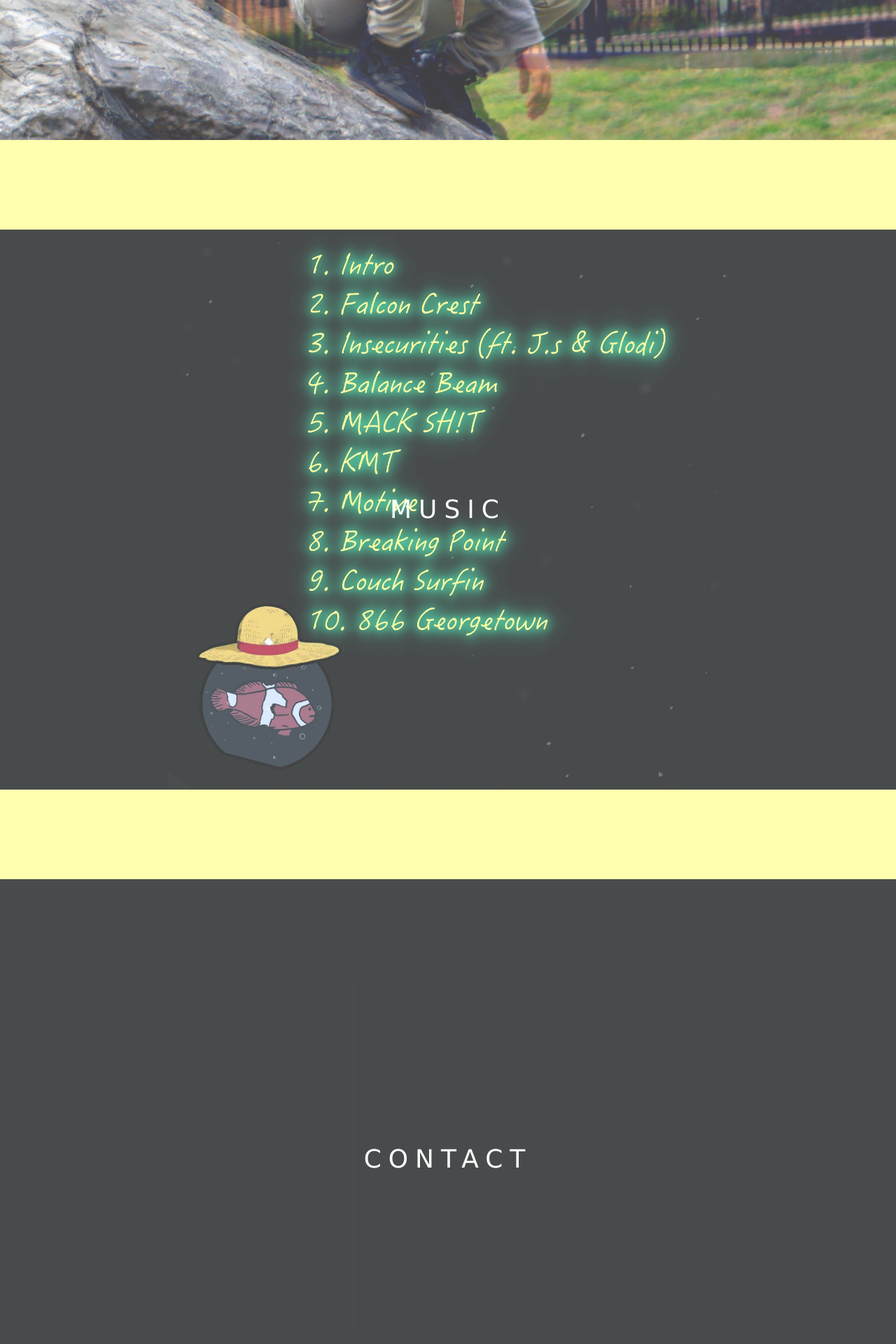
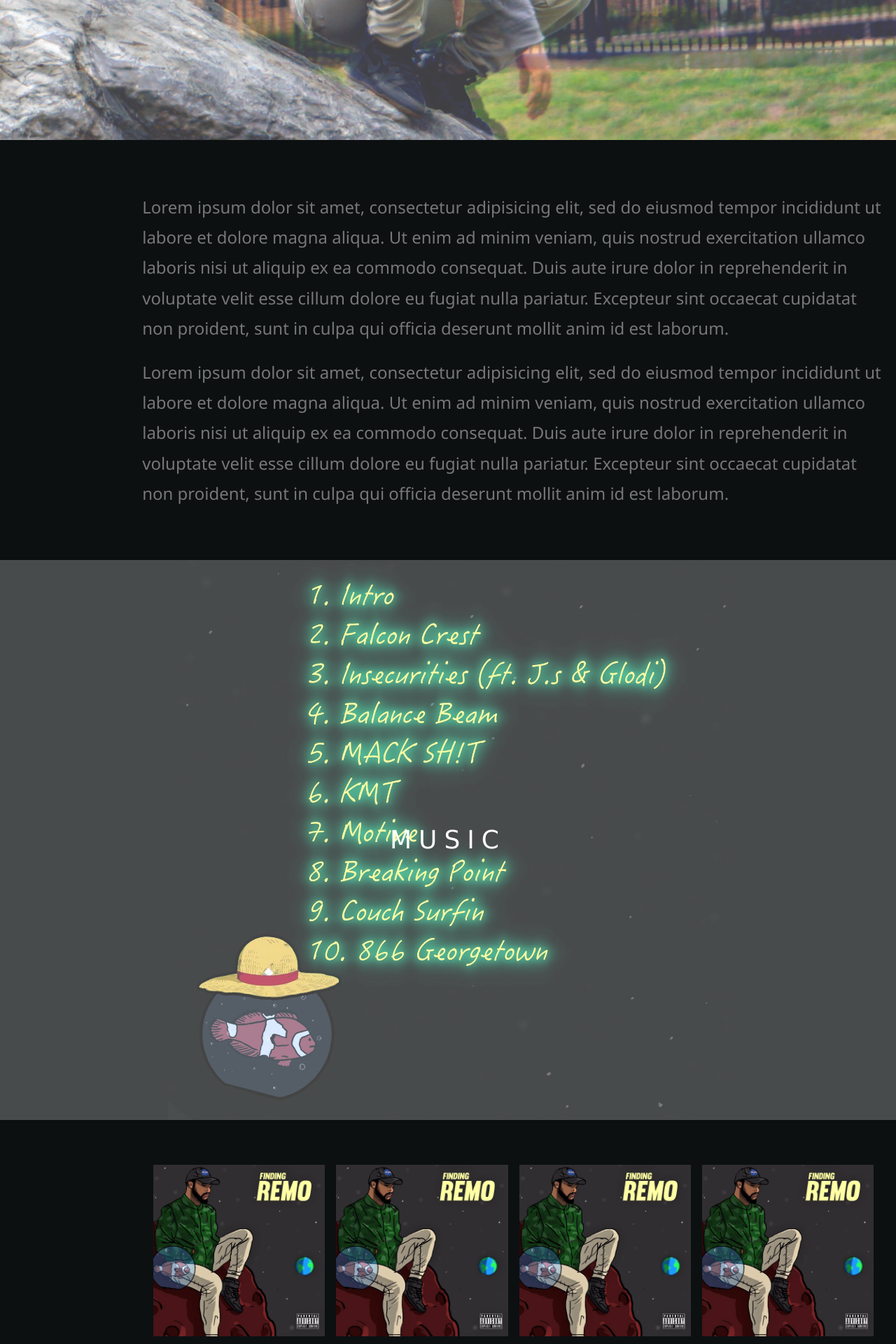
Before and after one commit to AnthonyJr/anthonyjr.github.io, a PHP site: page / in a window 1280 px wide. Shown: the part 1400-3320 px from the top of the page at 70% size. Run offline with PHP 8.4, Linux system fonts and the light colour scheme; some libraries are stand-ins or nearby versions.

Commit message:
no message

```diff
--- a/css/style.css
+++ b/css/style.css
@@ -14,8 +14,17 @@
 }
 
 #sec1, #sec2, #sec3, #sec4 {
-  background-color: #FFFFAF;
+  background-color: #0C1011; /* or use this yellow #FFFFAF*/
 }
+
+#sec2 {
+
+}
+#sec2_descrip{
+    margin-left: 15%;
+    margin-right: auto;
+}
+
 
 /* First image (Logo. Full height) */ /* this class works */
 /*.bgimg-1 {
@@ -68,9 +77,11 @@
   background-size:contain;
   max-height: 10220px;
   max-width: 10220px;
-  height: 100%;
+  height: 400px;
   width: 100%;
 }
+
+
 
 .w3-wide {letter-spacing: 10px;}
 .w3-hover-opacity {cursor: pointer;}
--- a/index.html
+++ b/index.html
@@ -58,9 +58,11 @@
 
 
   </head>
+
   <body>
     <!-- Icon Bar (Sidebar - hidden on small screens) -->
-    <nav class="w3-sidebar w3-bar-block w3-small w3-hide-small w3-center">
+  <nav class="w3-sidebar w3-bar-block w3-small w3-hide-small w3-center" style="width: 100px;">
+
     <!-- Avatar image in top left corner -->
     <img src="img/fishbowl.jpg" style="width:100%">
     <a href="#home" class="w3-bar-item w3-button w3-padding-large w3-black">
@@ -79,8 +81,12 @@
       <i class="fa fa-envelope w3-xxlarge"></i>
       <p>CONTACT</p>
     </a>
+    <a href="https://twitter.com/DamnRemo" target="_blank" class="w3-bar-item w3-button w3-padding-large w3-hover-black">
+      <i class="fa fa-twitter w3-xxlarge"></i>
+      <p></p>
+    </a>
+  </nav>
 
-    </nav>
 
     <!-- Navbar on small screens (Hidden on medium and large screens) -->
     <div class="w3-top w3-hide-large w3-hide-medium" id="myNavbar">
@@ -114,6 +120,20 @@
 	<!-- Container (Portfolio Section) --> <!-- w3-content -->
 	<div class=" w3-container w3-padding-64" id="sec2">
 
+    <h3 id ="sec2_descrip" class="w3-right" style="">Lorem ipsum dolor sit amet, consectetur adipisicing elit,
+      sed do eiusmod tempor incididunt ut labore et dolore magna aliqua. Ut enim ad minim veniam, quis nostrud
+      exercitation ullamco laboris nisi ut aliquip ex ea commodo consequat. Duis aute irure dolor in reprehenderit
+      in voluptate velit esse cillum dolore eu fugiat nulla pariatur. Excepteur sint occaecat cupidatat non proident,
+      sunt in culpa qui officia deserunt mollit anim id est laborum.</h3>
+<br>
+<br>
+    <h3 class="w3-right" id="sec2_descrip" >Lorem ipsum dolor sit amet, consectetur adipisicing elit, sed do eiusmod tempor
+      incididunt ut labore et dolore magna aliqua. Ut enim ad minim veniam, quis nostrud exercitation ullamco laboris
+       nisi ut aliquip ex ea commodo consequat. Duis aute irure dolor in reprehenderit in voluptate velit esse cillum
+       dolore eu fugiat nulla pariatur. Excepteur sint occaecat cupidatat non proident, sunt in culpa qui officia deserunt
+        mollit anim id est laborum.</h3>
+
+
 
 	</div>
 
@@ -127,7 +147,61 @@
 	</div>
 
 	<!-- Container (Contact Section) -->
-	<div class=" w3-container w3-padding-64" id="sec3">
+	<div class=" w3-container w3-padding-64" id="sec3" >
+    <!-- Responsive Grid. Four columns on tablets, laptops and desktops. Will stack on mobile devices/small screens (100% width) -->
+     <div class="w3-row-padding w3-center" style="margin-left: 15%">
+       <div class="w3-col m3">
+         <img src="img/FR.jpg" style="width:100%" onclick="onClick(this)" class="w3-hover-opacity" alt="The mist over the mountains">
+       </div>
+
+       <div class="w3-col m3">
+         <img src="img/FR.jpg" style="width:100%" onclick="onClick(this)" class="w3-hover-opacity" alt="Coffee beans">
+       </div>
+
+       <div class="w3-col m3">
+         <img src="img/FR.jpg" style="width:100%" onclick="onClick(this)" class="w3-hover-opacity" alt="Bear closeup">
+       </div>
+
+       <div class="w3-col m3">
+         <img src="img/FR.jpg" style="width:100%" onclick="onClick(this)" class="w3-hover-opacity" alt="Quiet ocean">
+       </div>
+     </div>
+<hr>
+     <div class="w3-row-padding w3-center" style="margin-left: 15%">
+       <div class="w3-col m3">
+         <img src="img/FR.jpg" style="width:100%" onclick="onClick(this)" class="w3-hover-opacity" alt="The mist over the mountains">
+       </div>
+
+       <div class="w3-col m3">
+         <img src="img/FR.jpg" style="width:100%" onclick="onClick(this)" class="w3-hover-opacity" alt="Coffee beans">
+       </div>
+
+       <div class="w3-col m3">
+         <img src="img/FR.jpg" style="width:100%" onclick="onClick(this)" class="w3-hover-opacity" alt="Bear closeup">
+       </div>
+
+       <div class="w3-col m3">
+         <img src="img/flexprime.jpg" style="width:100%" onclick="onClick(this)" class="w3-hover-opacity" alt="Quiet ocean">
+       </div>
+     </div>
+<hr>
+     <div class="w3-row-padding w3-center" style="margin-left: 15%">
+       <div class="w3-col m3">
+         <img src="img/FR.jpg" style="width:100%" onclick="onClick(this)" class="w3-hover-opacity" alt="The mist over the mountains">
+       </div>
+
+       <div class="w3-col m3">
+         <img src="img/FR.jpg" style="width:100%" onclick="onClick(this)" class="w3-hover-opacity" alt="Coffee beans">
+       </div>
+
+       <div class="w3-col m3">
+         <img src="img/FR.jpg" style="width:100%" onclick="onClick(this)" class="w3-hover-opacity" alt="Bear closeup">
+       </div>
+
+       <div class="w3-col m3">
+         <img src="img/FR.jpg" style="width:100%" onclick="onClick(this)" class="w3-hover-opacity" alt="Quiet ocean">
+       </div>
+     </div>
 
 	</div>
 
@@ -139,8 +213,20 @@
 
 	<!-- Container (Contact Section) -->
 	<div class=" w3-container w3-padding-64" id="sec4">
+    <div class="w3-center">
+      <p>For all musical inquiries, email:
+        <a href="mailto:welp.remo@gmail.com?Subject=Music%20again" target="_top"><br>welp.remo@gmail.com</a>
+      </p>
+      <br>
+      <a href="https://www.instagram.com/DamnRemo/" target="_blank"><img src="img/social-instagram-white.svg"></a>
+      <a href="https://twitter.com/DamnRemo" target="_blank"><img src="img/social-twitter-white.svg"></a>
+      <a href="https://www.youtube.com/user/DamnReMo" target="_blank"><img src="img/social-youtube-white.svg"></a>
 
     </div>
+
+	</div>
+  <footer class="w3-center" style="background-color: #0C1011"> © 2017 ReMo </footer>
+
 
 
   </body>
```
Also changed, not shown: img/social-facebook-white.svg (added), img/social-instagram-white.svg (added), img/social-instagram.svg (added), img/social-twitter-white.svg (added), img/social-twitter.svg (added), img/social-youtube-white.svg (added). Lines whose indentation alone changed are shown as unchanged.
